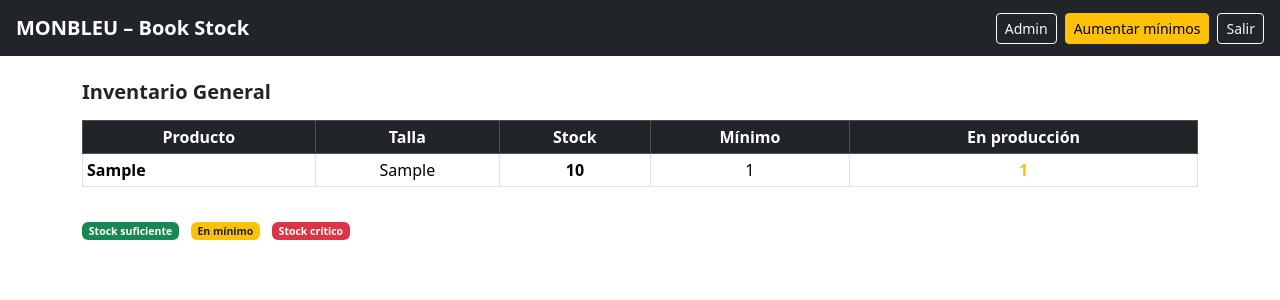
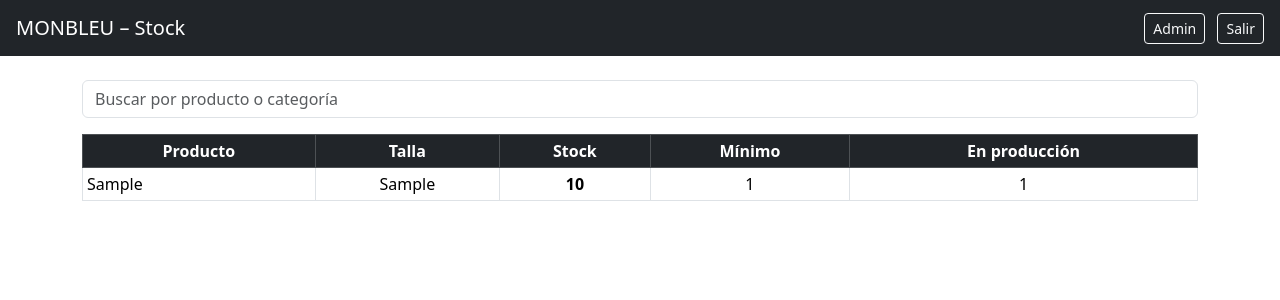
Before and after one commit to AnglAjc/STOCKMONBLEU, a Flask app: page / in a window 1280 px wide. Shown: the top 300 px of the page. Run offline with Flask 3, Linux system fonts and the light colour scheme; the visitor is signed in with stand-in values (Sample User, id 1); tables that the repository leaves empty hold one stand-in row (values such as "Sample post").

Commit message:
Update stock.html

```diff
--- a/templates/stock.html
+++ b/templates/stock.html
@@ -2,55 +2,35 @@
 <html lang="es">
 <head>
     <meta charset="UTF-8">
-    <title>Book Stock</title>
-
-    <!-- Bootstrap -->
+    <title>Stock</title>
     <link href="https://cdn.jsdelivr.net/npm/bootstrap@5.3.2/dist/css/bootstrap.min.css" rel="stylesheet">
-
-    <!-- CSS propio -->
     <link rel="stylesheet" href="{{ url_for('static', filename='css/style.css') }}">
 </head>
 <body>
 
-<!-- NAVBAR -->
 <nav class="navbar navbar-dark bg-dark px-3">
-    <span class="navbar-brand fw-bold">MONBLEU – Book Stock</span>
-
-    <div class="d-flex align-items-center">
+    <span class="navbar-brand">MONBLEU – Stock</span>
+    <div>
+        {% if session['rol'] == 'admin' %}
+        <a href="/admin" class="btn btn-outline-light btn-sm me-2">Admin</a>
+        {% endif %}
+        {% if session['rol'] == 'maquila' %}
+        <a href="/maquila" class="btn btn-outline-light btn-sm me-2">Maquila</a>
+        {% endif %}
         {% if session['rol'] == 'taller' %}
-            <a href="{{ url_for('taller') }}" class="btn btn-outline-light btn-sm me-2">
-                Taller
-            </a>
+        <a href="/taller" class="btn btn-outline-light btn-sm me-2">Taller</a>
         {% endif %}
-
-        {% if session['rol'] == 'maquila' %}
-            <a href="{{ url_for('maquila') }}" class="btn btn-outline-light btn-sm me-2">
-                Maquila
-            </a>
-        {% endif %}
-
-        {% if session['rol'] == 'admin' %}
-            <a href="{{ url_for('admin') }}" class="btn btn-outline-light btn-sm me-2">
-                Admin
-            </a>
-
-            <a href="/aumentar-minimos" class="btn btn-warning btn-sm me-2">
-                Aumentar mínimos
-            </a>
-        {% endif %}
-
-        <a href="{{ url_for('logout') }}" class="btn btn-outline-light btn-sm">
-            Salir
-        </a>
+        <a href="/logout" class="btn btn-outline-light btn-sm">Salir</a>
     </div>
 </nav>
 
-<!-- CONTENIDO -->
 <div class="container mt-4">
 
-    <h5 class="mb-3 fw-bold">Inventario General</h5>
+<form method="get" class="mb-3">
+    <input type="text" name="q" value="{{ q }}" class="form-control"
+           placeholder="Buscar por producto o categoría">
+</form>
 
-    <div class="table-responsive">
 <table class="table table-bordered table-sm align-middle">
 <thead class="table-dark text-center">
 <tr>
@@ -61,49 +41,19 @@
     <th>En producción</th>
 </tr>
 </thead>
-
 <tbody>
 {% for i in data %}
 <tr class="{{ color_stock(i.stock, i.minimos, i.en_produccion) }} text-center">
-                    <td class="text-start fw-semibold">
-                        {{ i.producto }}
-                    </td>
-
-                    <td>
-                        {{ i.talla }}
-                    </td>
-
-                    <td>
-                        <strong>{{ i.stock }}</strong>
-                    </td>
-
-                    <td>
-                        {{ i.minimos }}
-                    </td>
-
-                    <td>
-                        {% if i.en_produccion and i.en_produccion > 0 %}
-                            <span class="fw-bold text-warning">
-                                {{ i.en_produccion }}
-                            </span>
-                        {% else %}
-                            <span class="text-muted">—</span>
-                        {% endif %}
-                    </td>
+    <td class="text-start">{{ i.producto }}</td>
+    <td>{{ i.talla }}</td>
+    <td class="fw-bold">{{ i.stock }}</td>
+    <td>{{ i.minimos }}</td>
+    <td>{{ i.en_produccion }}</td>
 </tr>
 {% endfor %}
 </tbody>
 </table>
-    </div>
-
-    <!-- LEYENDA -->
-    <div class="mt-3 small">
-        <span class="badge bg-success me-2">Stock suficiente</span>
-        <span class="badge bg-warning text-dark me-2">En mínimo</span>
-        <span class="badge bg-danger">Stock crítico</span>
-    </div>
 
 </div>
-
 </body>
 </html>
```
Lines whose indentation alone changed are shown as unchanged.
